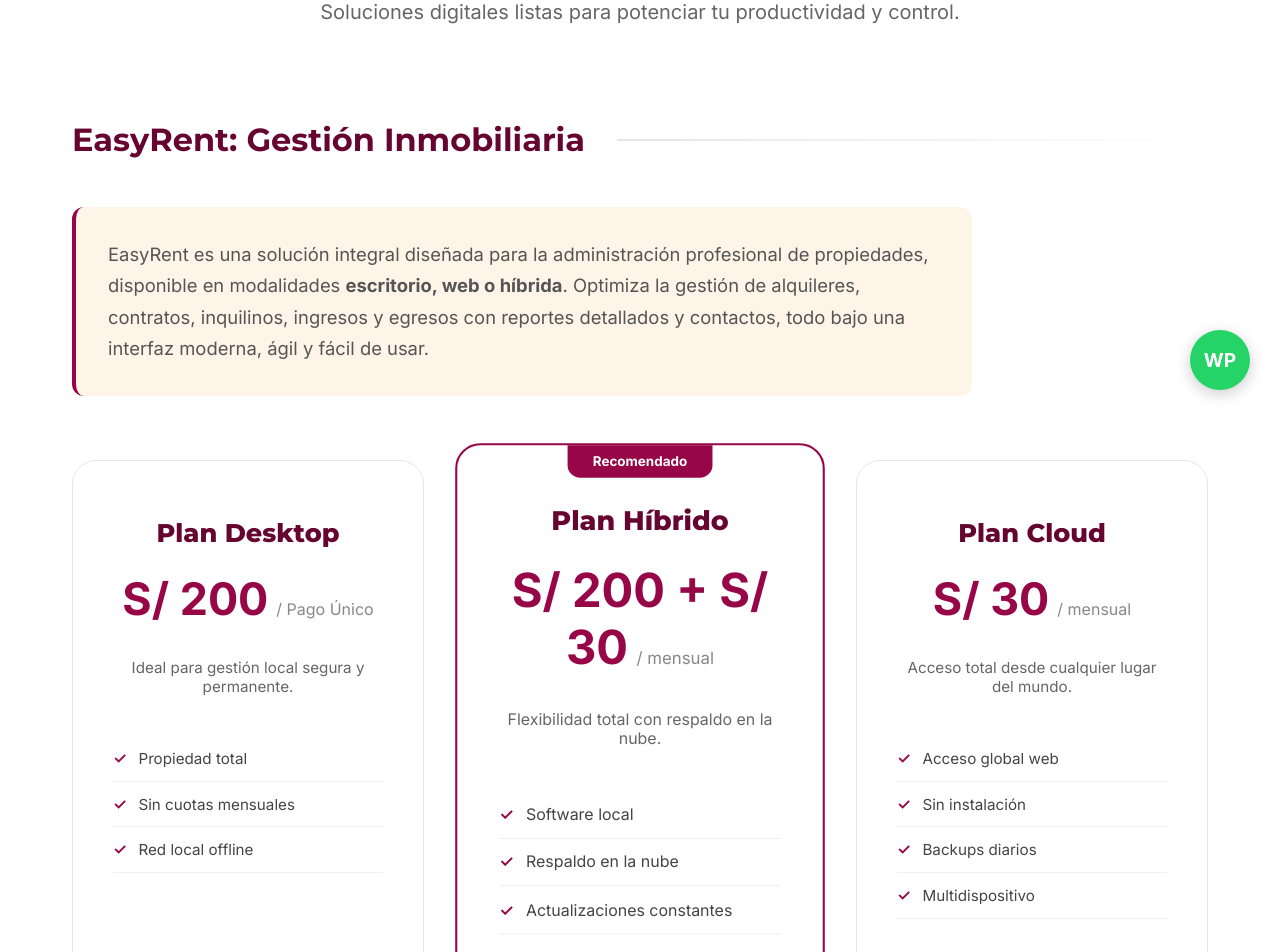
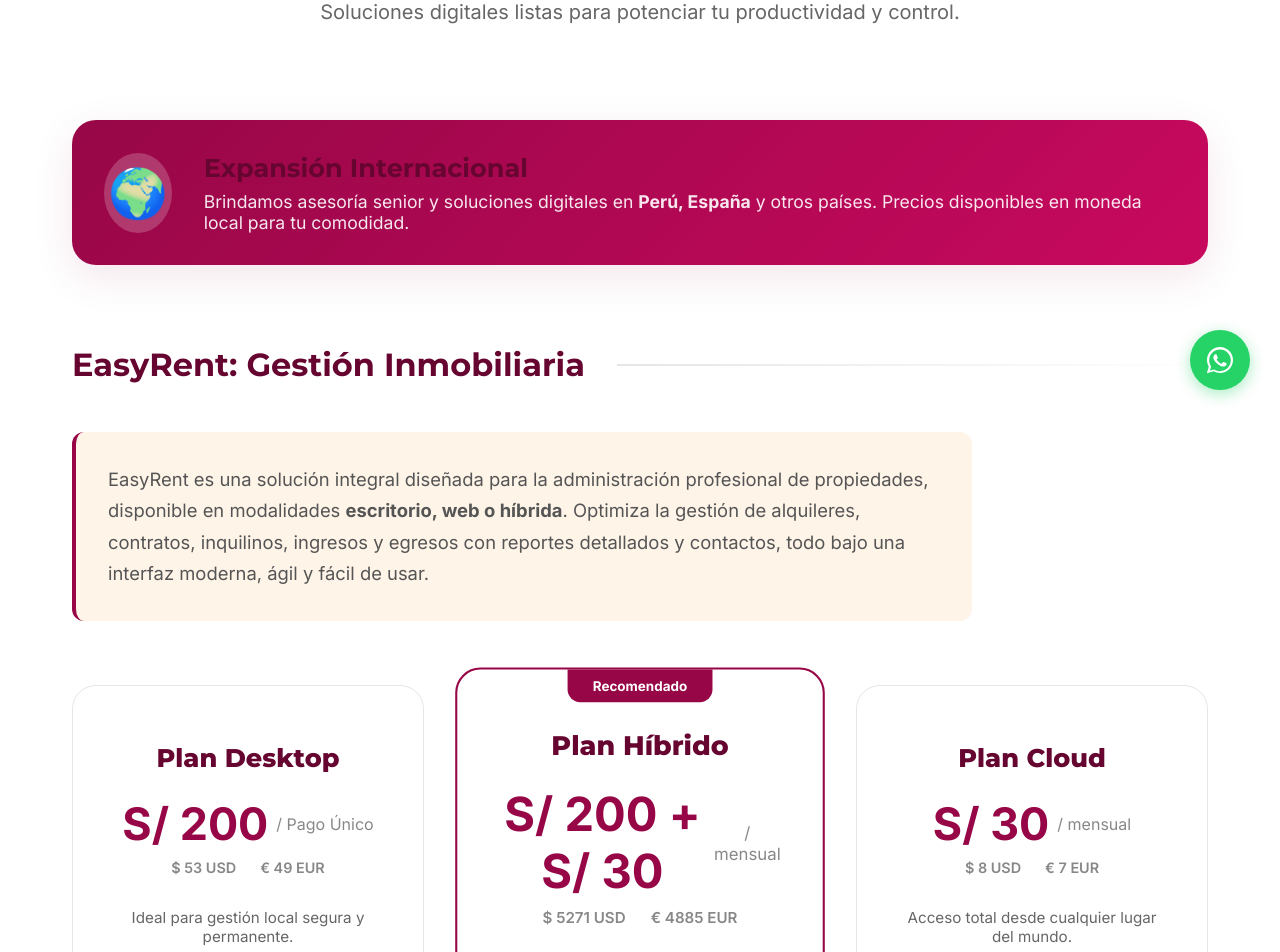
Before and after one commit to techinnovareg-lgtm/WebTechInnova, a Next.js app: page /tienda in a window 1280 px wide. Shown: the part 380-1332 px from the top of the page. Built offline with nearby package versions, Linux system fonts and the light colour scheme.

Commit message:
Final: Favicon, WhatsApp oficial, animación de proceso y multi-moneda para expansión internacional

```diff
--- a/src/app/layout.tsx
+++ b/src/app/layout.tsx
@@ -4,6 +4,9 @@
 export const metadata: Metadata = {
   title: "Tech Innova | Transformación Digital y Desarrollo Full-Stack",
   description: "Soluciones robustas de software a medida, automatización RPA con UiPath y plantillas Excel avanzadas.",
+  icons: {
+    icon: '/favicon.svg',
+  },
 };
 
 export default function RootLayout({
--- a/src/components/common/WhatsAppButton.module.css
+++ b/src/components/common/WhatsAppButton.module.css
@@ -2,22 +2,20 @@
     position: fixed;
     bottom: 30px;
     right: 30px;
+    background: #25d366;
+    color: white !important;
     width: 60px;
     height: 60px;
-    background-color: #25d366;
-    color: white;
     border-radius: 50%;
     display: flex;
     align-items: center;
     justify-content: center;
-    box-shadow: 0 4px 15px rgba(0, 0, 0, 0.2);
+    box-shadow: 0 4px 15px rgba(37, 211, 102, 0.4);
     z-index: 1000;
-    transition: transform 0.3s ease, box-shadow 0.3s ease;
-    font-weight: bold;
+    transition: all 0.3s cubic-bezier(0.175, 0.885, 0.32, 1.275);
 }
 
 .whatsapp:hover {
-    transform: scale(1.1);
     box-shadow: 0 6px 20px rgba(0, 0, 0, 0.3);
 }
 
--- a/src/components/common/WhatsAppButton.tsx
+++ b/src/components/common/WhatsAppButton.tsx
@@ -3,19 +3,17 @@
 import styles from './WhatsAppButton.module.css';
 
 const WhatsAppButton = () => {
-    const phoneNumber = "51947515529";
-    const message = "Hola Tech Innova, me gustaría obtener más información sobre sus servicios.";
-    const url = `https://wa.me/${phoneNumber}?text=${encodeURIComponent(message)}`;
-
     return (
         <a
-            href={url}
+            href="https://wa.me/51947515529"
             className={styles.whatsapp}
             target="_blank"
             rel="noopener noreferrer"
             aria-label="Contactar por WhatsApp"
         >
-            <span className={styles.icon}>WP</span>
+            <svg viewBox="0 0 448 512" width="30" height="30" fill="currentColor">
+                <path d="M380.9 97.1C339 55.1 283.2 32 223.9 32c-122.4 0-222 99.6-222 222 0 39.1 10.2 77.3 29.6 111L0 480l117.7-30.9c32.7 17.7 69.4 26.9 106.2 26.9 122.4 0 222-99.6 222-222 0-59.3-23.1-115.1-65.1-157.1zM223.9 446.7c-33.1 0-65.7-8.9-94-25.7l-6.7-4-69.8 18.3 18.7-68.1-4.4-7c-18.5-29.4-28.2-63.3-28.2-98.2 0-101.7 82.8-184.5 184.5-184.5 49.3 0 95.6 19.2 130.4 54.1 34.8 34.9 54 81.2 54 130.4 0 101.7-82.8 184.5-184.5 184.5zm101.2-138.2c-5.5-2.8-32.8-16.2-37.9-18-5.1-1.9-8.8-2.8-12.5 2.8-3.7 5.6-14.3 18-17.6 21.8-3.2 3.7-6.5 4.2-12 1.4-5.6-2.8-23.5-8.6-44.7-27.6-16.5-14.7-27.6-32.8-30.8-38.4-3.2-5.6-.3-8.6 2.5-11.4 2.5-2.5 5.6-6.5 8.3-9.7 2.8-3.2 3.7-5.6 5.6-9.3 1.9-3.7.9-6.9-.5-9.7-1.4-2.8-12.5-30.1-17.1-41.2-4.5-10.8-9.1-9.3-12.5-9.5-3.2-.2-6.9-.2-10.6-.2-3.7 0-9.7 1.4-14.8 6.9-5.1 5.6-19.4 19-19.4 46.3 0 27.3 19.9 53.7 22.6 57.4 2.8 3.7 39.1 59.7 94.8 83.8 13.3 5.7 23.6 9.2 31.7 11.7 13.3 4.2 25.5 3.6 35.2 2.2 10.8-1.6 32.8-13.4 37.4-26.4 4.6-13 4.6-24.1 3.2-26.4-1.3-2.5-5-3.9-10.5-6.6z" />
+            </svg>
         </a>
     );
 };
--- a/src/components/sections/Process.tsx
+++ b/src/components/sections/Process.tsx
@@ -33,6 +33,9 @@
                 </div>
 
                 <div className={styles.grid}>
+                    <div className={styles.progressLine}>
+                        <div className={styles.progressBar}></div>
+                    </div>
                     {steps.map((step, index) => (
                         <div key={index} className={styles.step}>
                             <div className={styles.numberContainer}>
@@ -40,7 +43,6 @@
                             </div>
                             <h3 className={styles.stepTitle}>{step.title}</h3>
                             <p className={styles.stepText}>{step.description}</p>
-                            {index < steps.length - 1 && <div className={styles.connector}></div>}
                         </div>
                     ))}
                 </div>
--- a/src/components/sections/Store.module.css
+++ b/src/components/sections/Store.module.css
@@ -253,6 +253,86 @@
     color: white;
 }
 
+.internationalBanner {
+    background: linear-gradient(135deg, var(--primary), var(--accent));
+    color: white;
+    padding: 2rem;
+    border-radius: var(--radius-lg);
+    display: flex;
+    align-items: center;
+    gap: 2rem;
+    margin-bottom: 5rem;
+    box-shadow: var(--shadow-medium);
+}
+
+.bannerIcon {
+    font-size: 3rem;
+    background: rgba(255, 255, 255, 0.2);
+    width: 80px;
+    height: 80px;
+    display: flex;
+    align-items: center;
+    justify-content: center;
+    border-radius: 50%;
+}
+
+.bannerContent h4 {
+    font-size: 1.6rem;
+    margin-bottom: 0.5rem;
+}
+
+.bannerContent p {
+    font-size: 1.1rem;
+    opacity: 0.9;
+}
+
+.mainPrice {
+    display: flex;
+    align-items: center;
+    justify-content: center;
+    margin-bottom: 0.5rem;
+}
+
+.multiCurrency {
+    display: flex;
+    gap: 1.5rem;
+    justify-content: center;
+    font-size: 0.9rem;
+    color: #888;
+    font-weight: 600;
+}
+
+.paymentMethods {
+    margin-top: 8rem;
+    text-align: center;
+    padding: 4rem;
+    background: #fafafa;
+    border-radius: var(--radius-lg);
+}
+
+.paymentMethods h4 {
+    font-size: 1.8rem;
+    color: var(--primary);
+    margin-bottom: 3rem;
+}
+
+.methodsGrid {
+    display: flex;
+    justify-content: center;
+    gap: 2rem;
+    flex-wrap: wrap;
+}
+
+.method {
+    background: white;
+    padding: 1rem 2rem;
+    border-radius: 100px;
+    font-weight: 700;
+    box-shadow: var(--shadow-soft);
+    border: 1px solid var(--neutral-gray);
+    color: #444;
+}
+
 @media (max-width: 1024px) {
     .easyRentGrid {
         grid-template-columns: repeat(2, 1fr);
@@ -265,6 +345,12 @@
 
     .othersGrid {
         grid-template-columns: 1fr;
+    }
+
+    .internationalBanner {
+        flex-direction: column;
+        text-align: center;
+        gap: 1.5rem;
     }
 }
 
@@ -282,4 +368,9 @@
     .subHeader h3 {
         font-size: 1.5rem;
     }
+
+    .methodsGrid {
+        flex-direction: column;
+        align-items: center;
+    }
 }
--- a/src/components/sections/Store.tsx
+++ b/src/components/sections/Store.tsx
@@ -91,6 +91,14 @@
                     <p className={styles.subtitle}>Soluciones digitales listas para potenciar tu productividad y control.</p>
                 </div>
 
+                <div className={styles.internationalBanner}>
+                    <div className={styles.bannerIcon}>🌍</div>
+                    <div className={styles.bannerContent}>
+                        <h4>Expansión Internacional</h4>
+                        <p>Brindamos asesoría senior y soluciones digitales en <strong>Perú, España</strong> y otros países. Precios disponibles en moneda local para tu comodidad.</p>
+                    </div>
+                </div>
+
                 <div className={styles.subHeader}>
                     <h3>EasyRent: Gestión Inmobiliaria</h3>
                     <div className={styles.divider}></div>
@@ -112,8 +120,14 @@
                             {plan.recommended && <div className={styles.badge}>Recomendado</div>}
                             <h4 className={styles.planName}>{plan.name}</h4>
                             <div className={styles.priceInfo}>
-                                <span className={styles.amount}>{plan.price}</span>
-                                <span className={styles.period}>/ {plan.period}</span>
+                                <div className={styles.mainPrice}>
+                                    <span className={styles.amount}>{plan.price}</span>
+                                    <span className={styles.period}>/ {plan.period}</span>
+                                </div>
+                                <div className={styles.multiCurrency}>
+                                    <span>$ {Math.round(parseInt(plan.price.replace(/[^\d]/g, '')) / 3.8)} USD</span>
+                                    <span>€ {Math.round(parseInt(plan.price.replace(/[^\d]/g, '')) / 4.1)} EUR</span>
+                                </div>
                             </div>
                             <p className={styles.descriptionText}>{plan.description}</p>
                             <ul className={styles.featureList}>
@@ -144,6 +158,16 @@
                         </div>
                     ))}
                 </div>
+
+                <div className={styles.paymentMethods}>
+                    <h4>Medios de Pago Aceptados</h4>
+                    <div className={styles.methodsGrid}>
+                        <div className={styles.method}>Depósito Bancario</div>
+                        <div className={styles.method}>Transferencia</div>
+                        <div className={styles.method}>Yape</div>
+                        <div className={styles.method}>PayPal</div>
+                    </div>
+                </div>
             </div>
         </section>
     );
```
Also changed, not shown: src/components/sections/Process.module.css (+39 -12 lines), public/favicon.svg (added).
